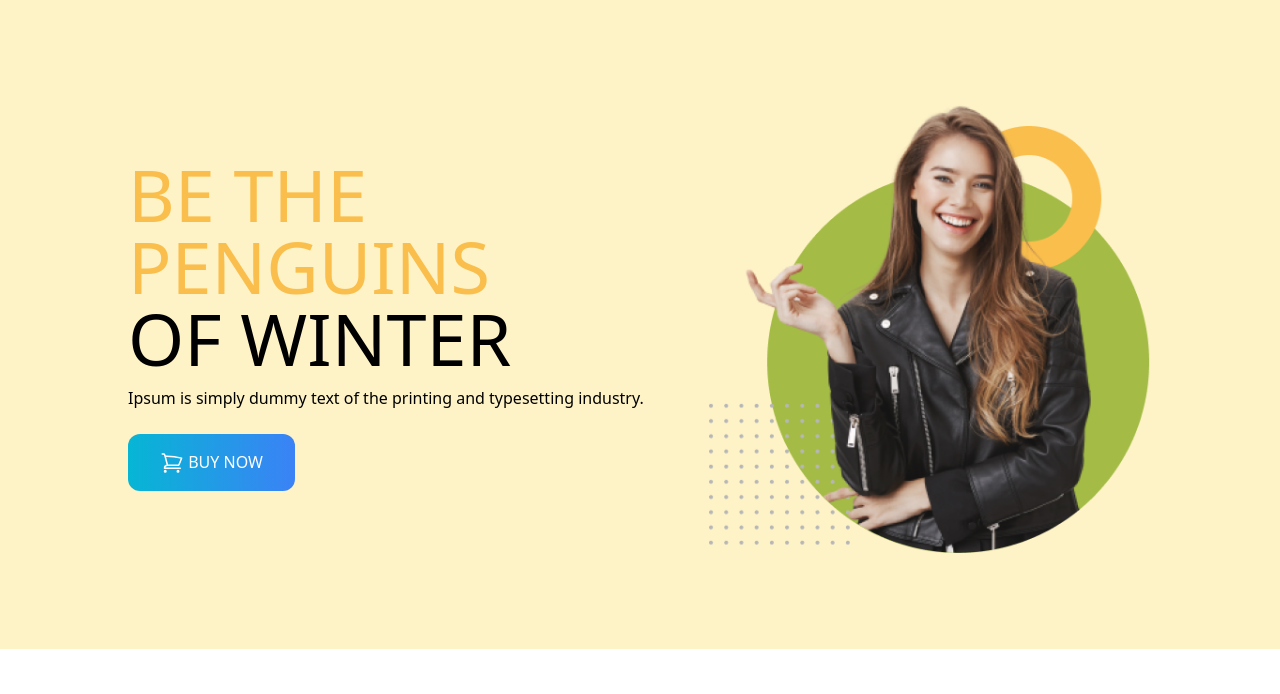
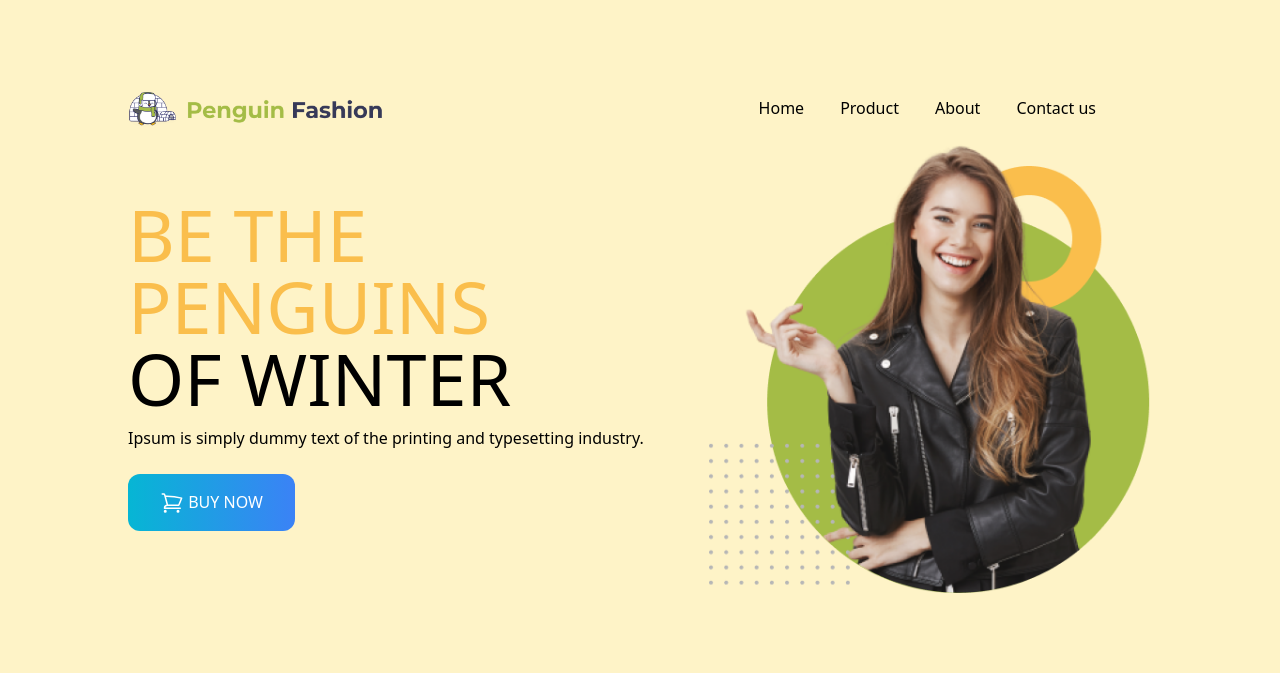
Before and after one commit to mdredoyahmed/live-fashion-with-tailwind, a plain HTML site: page index.html in a window 1280 px wide. Shown: the top 694 px of the page. Drawn offline with nearby package versions, Linux system fonts and the light colour scheme.

Commit message:
added nav section

```diff
--- a/index.html
+++ b/index.html
@@ -18,11 +18,27 @@
 </style>
 
 </head>
-<body>
-    <header class="bg-amber-100 md:px-32 py-24">
+<body class="">
+    <header class="bg-amber-100 md:px-32   py-20 ">
         <!-- nav section  -->
         <nav>
+          <!-- nav container -->
+            <div class="flex justify-between  items-center  ">
+               <div class="h-8 w-64  ">
+                <img src="icons/logo.png" alt="">
+               </div>
+               <div class=" ">
+                  <ul class="flex mr-10 gap-9 p-4" >
+                    <li><a href="">Home</a></li>
+                    <li><a href="">Product</a></li>
+                    <li><a href="">About</a></li>
+                    <li><a href="">Contact us</a></li>
+                  </ul>
 
+                </div>
+
+
+            </div>
         </nav>
         <!-- banner section  -->
         <div class="flex flex-col md:flex-row justify-between items-center">
@@ -123,7 +139,7 @@
             <!-- man jackt -->
             <h3 class=" font-bebas uppercase text-5xl">Man Jacket</h3>
             <!-- man jacket container -->
-            <div class="grid grid-cols-3 gap-7">
+            <div class="font-roboto grid grid-cols-1 md:grid-cols-2 lg:grid-cols-3  gap-7 ">
                 <!-- jacket 1 -->
             <div class="space-y-3 drop-shadow-lg">
                <div class="bg-[#F1F1F1] rounded-2xl p-5 ">
```
